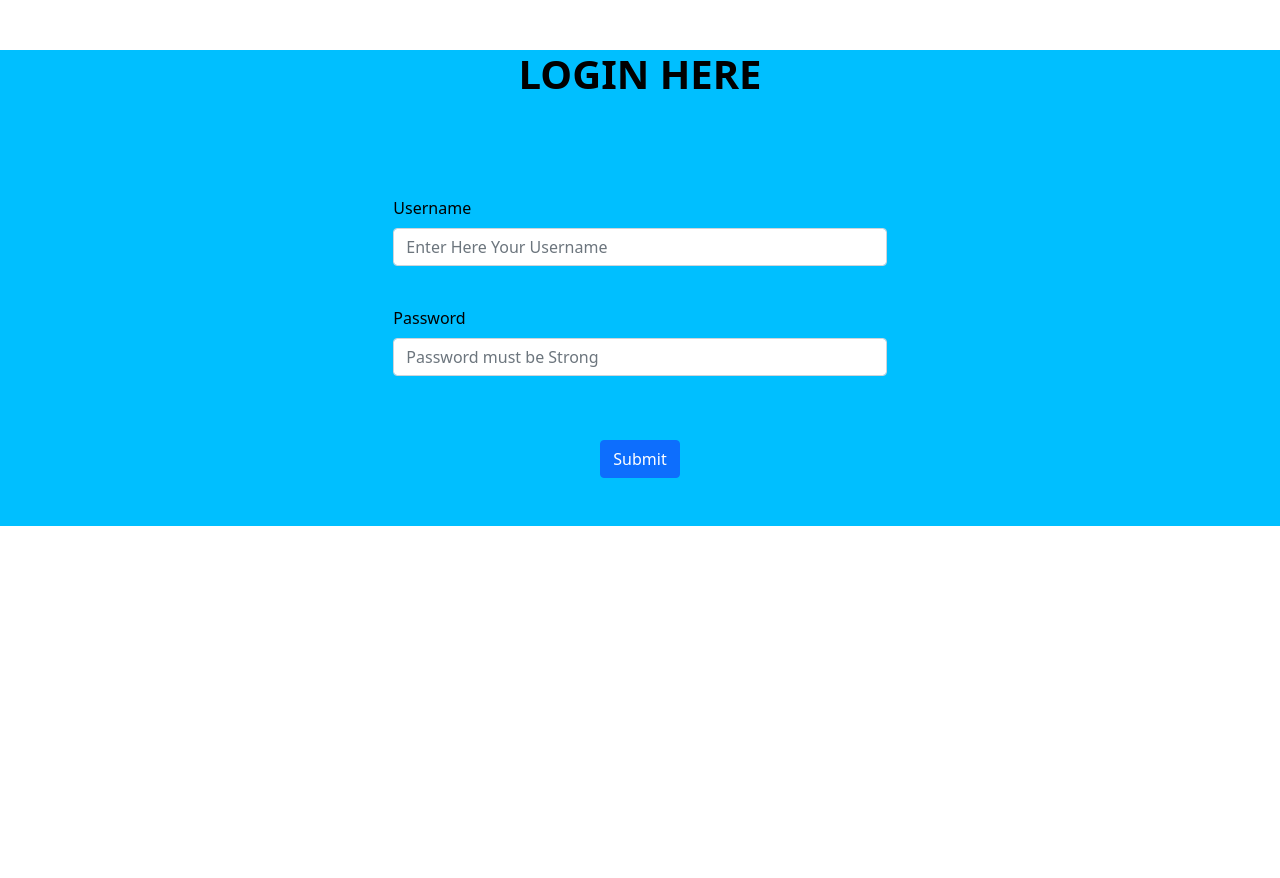
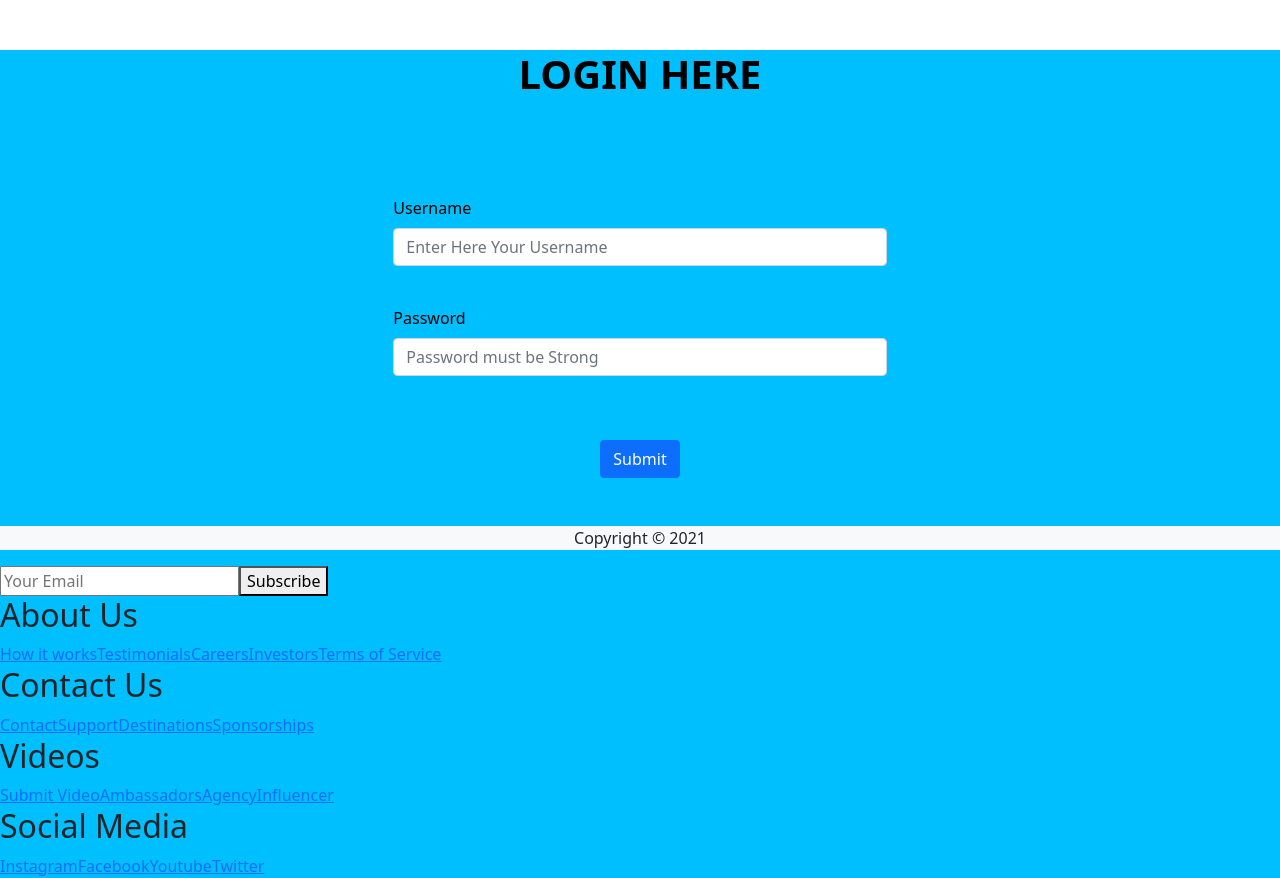
Before and after one commit to Rutvij-dashputre/Covax_Website_FrontEnd, a React (Create React App) app: page / in a window 1280 px wide. Before the commit the page ends 800 px from the top, so only its background shows below. Built offline with nearby package versions, Linux system fonts and the light colour scheme.

Commit message:
footer_1st day

```diff
--- a/src/App.js
+++ b/src/App.js
@@ -2,6 +2,8 @@
 import React from 'react';
 //import { Route } from 'react-router-dom';
 import "../node_modules/bootstrap/dist/css/bootstrap.min.css";
+import { BrowserRouter as Router, Switch, Route } from 'react-router-dom';
+
 /* import { Link } from 'react-router-dom'; */
 
 //import "../node_modules/bootstrap/dist/js/bootstrap.bundle";
@@ -23,11 +25,26 @@ import "../node_modules/bootstrap/dist/css/bootstrap.min.css";
 import Login from "./Login"
 
 
+
 const App = () => {
     return (
 
         <>
-            <Login />
+            <Router>
+                <Switch>
+                    <Route path='/' exact component={Login} />
+
+
+
+                </Switch>
+
+
+            </Router>
+
+
+
+
+
 
 
             {/* <Navbar /> */}
--- /dev/null
+++ b/src/Footer.js
@@ -0,0 +1,101 @@
+import React from "react";
+import { Link } from 'react-router-dom';
+
+
+const Footer = () => {
+    return (
+        <>
+
+            <footer className="bg-light text-center"  >
+                <p>Copyright © 2021 </p>
+            </footer>
+            <div className='input-areas'>
+                <form>
+                    <input
+                        className='footer-input'
+                        name='email'
+                        type='email'
+                        placeholder='Your Email'
+                    />
+                    <button buttonStyle='btn--outline'>Subscribe</button>
+                </form>
+            </div>
+
+            <div class='footer-links'>
+                <div className='footer-link-wrapper'>
+                    <div class='footer-link-items'>
+
+                        <h2>About Us</h2>
+                        <Link to='/'>How it works</Link>
+                        <Link to='/'>Testimonials</Link>
+                        <Link to='/'>Careers</Link>
+                        <Link to='/'>Investors</Link>
+                        <Link to='/'>Terms of Service</Link>
+                    </div>
+                    <div class='footer-link-items'>
+                        <h2>Contact Us</h2>
+                        <Link to='/'>Contact</Link>
+                        <Link to='/'>Support</Link>
+                        <Link to='/'>Destinations</Link>
+                        <Link to='/'>Sponsorships</Link>
+                    </div>
+                </div>
+                <div className='footer-link-wrapper'>
+                    <div class='footer-link-items'>
+                        <h2>Videos</h2>
+                        <Link to='/'>Submit Video</Link>
+                        <Link to='/'>Ambassadors</Link>
+                        <Link to='/'>Agency</Link>
+                        <Link to='/'>Influencer</Link>
+                    </div>
+                    <div class='footer-link-items'>
+                        <h2>Social Media</h2>
+                        <Link to='/'>Instagram</Link>
+                        <Link to='/'>Facebook</Link>
+                        <Link to='/'>Youtube</Link>
+                        <Link to='/'>Twitter</Link>
+                    </div>
+
+                </div>
+                <div class='social-icons'>
+                    <Link
+                        class='social-icon-link facebook'
+                        to='/'
+                        target='_blank'
+                        aria-label='Facebook'
+                    >
+                        <a href="https://www.facebook.com/"><i class='fab fa-facebook-f' /> </a>
+                    </Link>
+                    <Link
+                        class='social-icon-link instagram'
+                        to='/'
+                        target='_blank'
+                        aria-label='Instagram'
+                    >
+                        <a href="https://www.instagram.com/"><i class='fab fa-instagram' /></a>
+                    </Link>
+                    <Link
+                        class='social-icon-link youtube'
+                        to='/'
+                        target='_blank'
+                        aria-label='Youtube'
+                    >
+                        <a href="https://www.youtube.com/"><i class='fab fa-youtube' /></a>
+                    </Link>
+                    <Link
+                        class='social-icon-link twitter'
+                        to='/'
+                        target='_blank'
+                        aria-label='Twitter'
+                    >
+                        <a href="https://www.twitter.com/"><i class='fab fa-twitter' /></a>
+                    </Link>
+
+                </div>
+
+            </div>
+
+        </>);
+}
+
+export default Footer;
--- a/src/Login.js
+++ b/src/Login.js
@@ -1,5 +1,5 @@
 import React from 'react';
-
+import Footer from './Footer';
 
 
 
@@ -97,7 +97,7 @@ class Login extends React.Component {
 
         </form>
 
-
+<Footer />
       </div>
     </>
 
```
